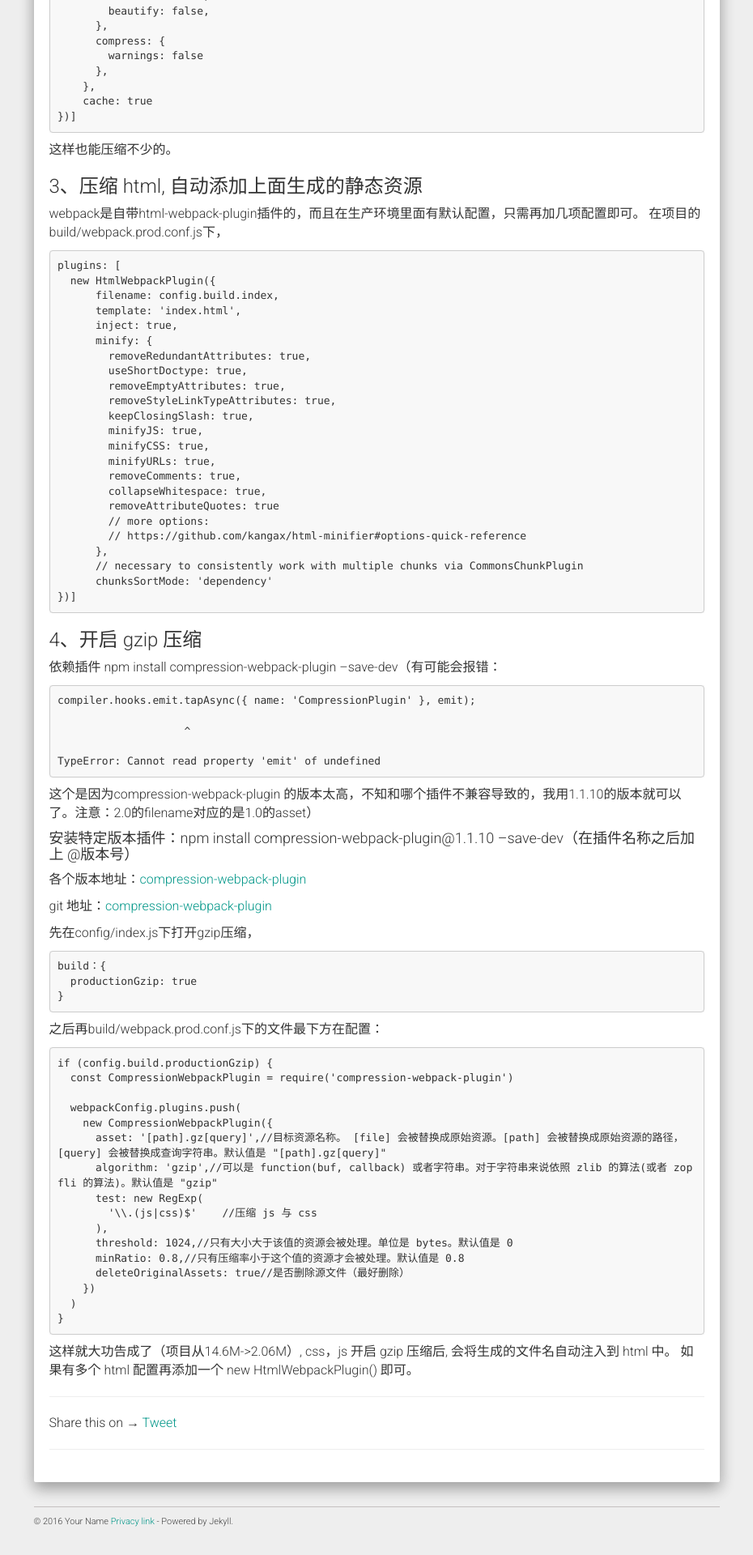
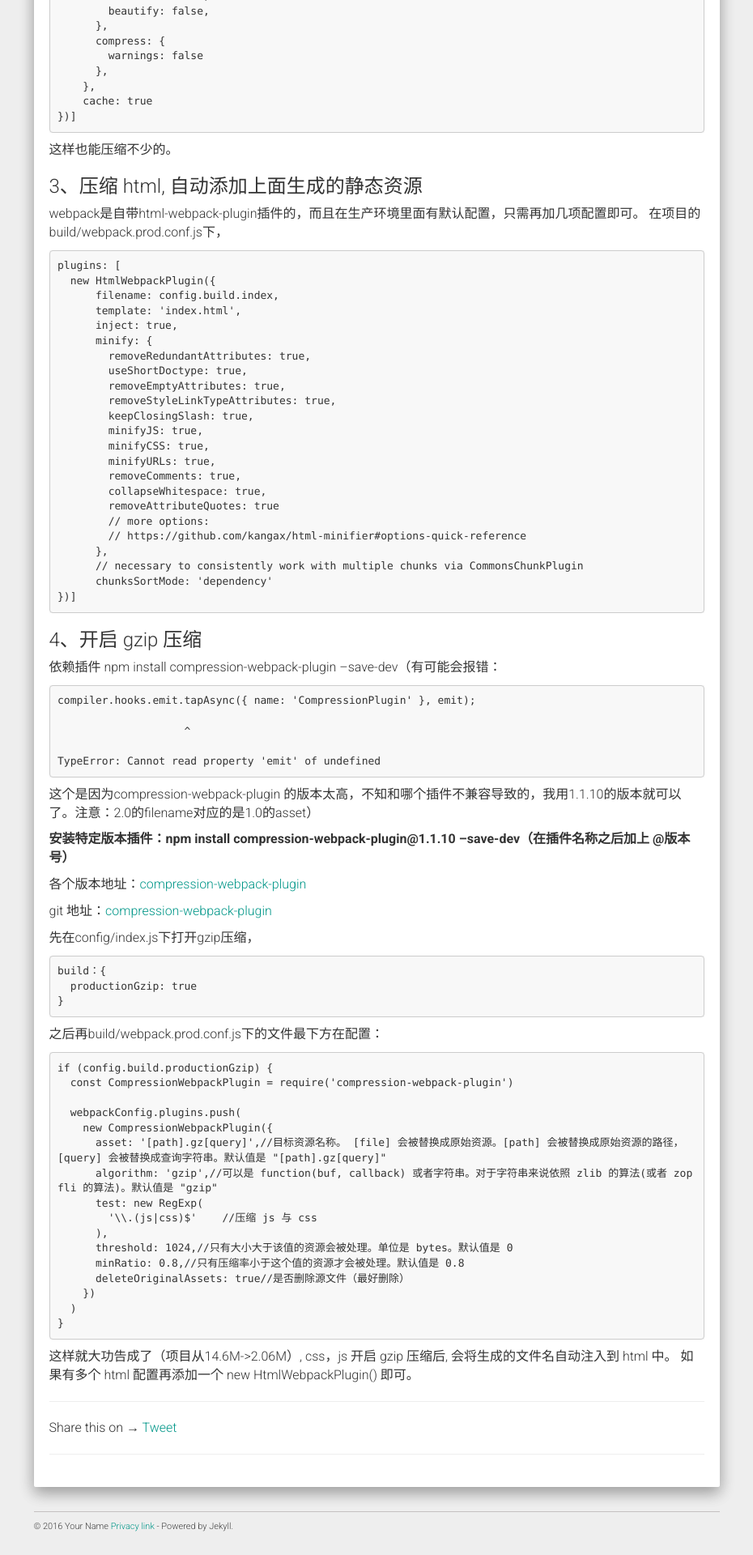
Before and after one commit to kelly-zkl/kelly-zkl.github.io, a Jekyll site: the page built from _posts/2018-09-14-webpack压缩.md, in a window 1280 px wide. Shown: the part 812-2732 px from the top of the page at 81% size, without its empty margins (321-1251 px from the left). Built offline with Jekyll 4.4.1, drawn with Linux system fonts in a browser that asks for light colours; nearby versions of some CDN libraries; comment, search, counter and statistics services are not loaded.

````diff
--- a/_posts/2018-09-14-webpack压缩.md
+++ b/_posts/2018-09-14-webpack压缩.md
@@ -78,7 +78,7 @@ TypeError: Cannot read property 'emit' of undefined
 ```
 这个是因为compression-webpack-plugin 的版本太高，不知和哪个插件不兼容导致的，我用1.1.10的版本就可以了。注意：2.0的filename对应的是1.0的asset）
 
-#### 安装特定版本插件：npm install compression-webpack-plugin@1.1.10 --save-dev（在插件名称之后加上  @版本号）
+**安装特定版本插件：npm install compression-webpack-plugin@1.1.10 --save-dev（在插件名称之后加上  @版本号）**
 
 各个版本地址：[compression-webpack-plugin](https://www.npmjs.com/package/compression-webpack-plugin)
 
````
